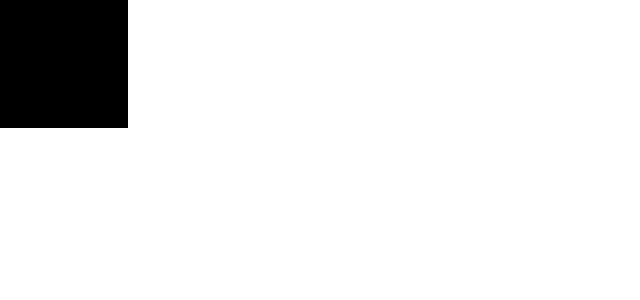
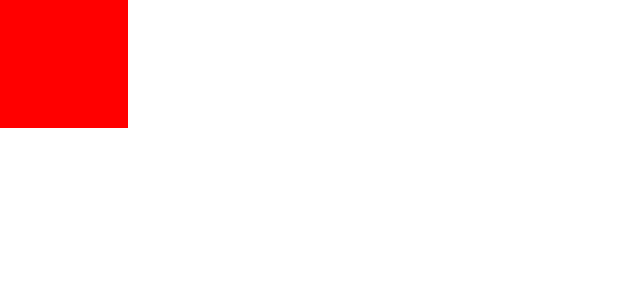
Before and after one commit to jjunnnys/Context-API, a React (Create React App) app: page / in a window 1280 px wide. Shown: the top 300 px of the page, without its empty margins (0-640 px from the left). Built offline with nearby package versions, Linux system fonts and the light colour scheme.

Commit message:
Setting Provider

```diff
--- a/src/App.js
+++ b/src/App.js
@@ -1,11 +1,14 @@
 import React from 'react';
 import ColorBox from './components/ColorBox';
+import ColorContext from './contexts/color';
 
 const App = () => {
   return (
-    <div>
-      <ColorBox />
-    </div>
+    <ColorContext.Provider value={{ color: 'red' }}>
+      <div>
+        <ColorBox />
+      </div>
+    </ColorContext.Provider>
   );
 };
 
```
